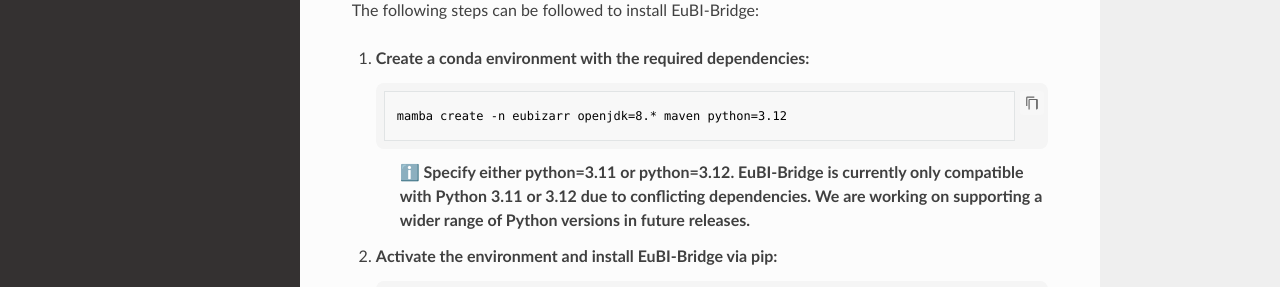
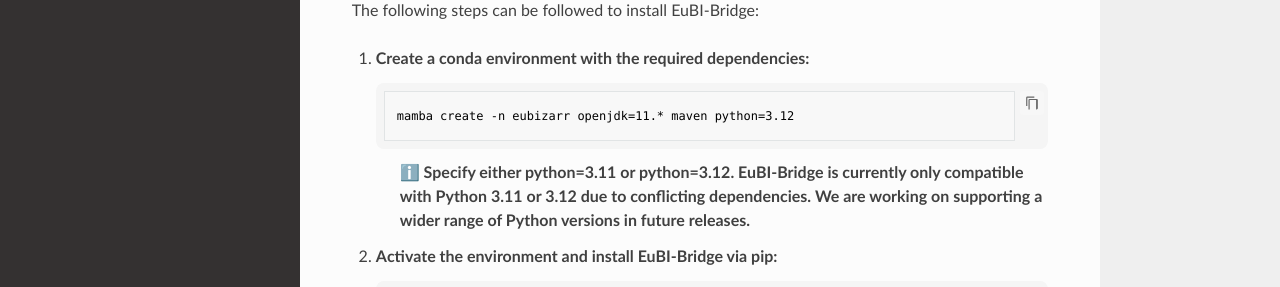
Before and after one commit to nishantshakya/EuBI-Bridge, an MkDocs documentation site: the page built from docs/index.md, in a window 1280 px wide and 1307 px high. Shown: the part 733-1020 px from the top of the window. Built offline with MkDocs 1.6.1, drawn with Linux system fonts in a browser that asks for light colours; nearby versions of some CDN libraries.

Commit message:
update docs

```diff
--- a/docs/index.md
+++ b/docs/index.md
@@ -30,7 +30,7 @@ Relying on `bioio` plugins for reading, EuBI-Bridge supports a wide range of inp
 <ol>
   <li>
     <p><strong>Create a conda environment with the required dependencies:</strong></p>
-    <pre><code class="language-bash">mamba create -n eubizarr openjdk=8.* maven python=3.12</code></pre>
+    <pre><code class="language-bash">mamba create -n eubizarr openjdk=11.* maven python=3.12</code></pre>
     <blockquote>
       <strong>ℹ️ Specify either python=3.11 or python=3.12.
       EuBI-Bridge is currently only compatible with Python 3.11 or 3.12 due to conflicting dependencies. We are working on supporting a wider range of Python versions in future releases.</strong>
```
